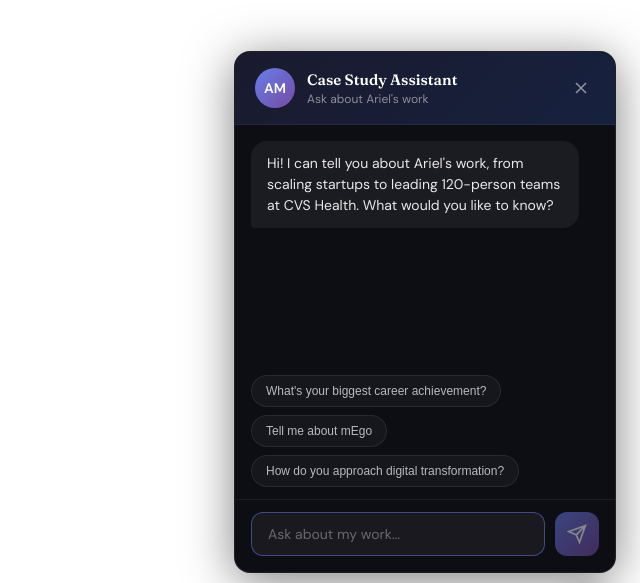
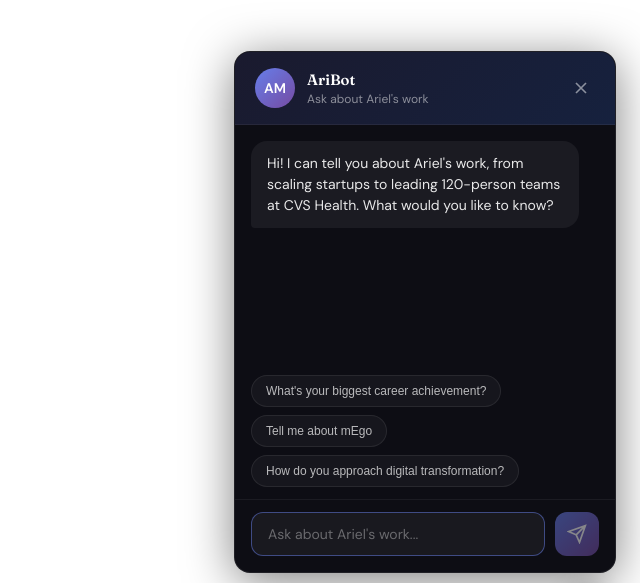
Before and after one commit to arielmc/aribot, a React (Vite) app: page / in a window 1280 px wide. Both pictures are taken after a click on the button 1226 px from the left and 746 px from the top of the page. Shown: the part 131-714 px from the top of the page, without its empty margins (640-1280 px from the left). Built offline with nearby package versions, Linux system fonts and the light colour scheme.

Commit message:
Update ChatBot.jsx

```diff
--- a/src/ChatBot.jsx
+++ b/src/ChatBot.jsx
@@ -16,7 +16,7 @@ INSTEAD, emphasize:
 - Breadth and depth of experience across industries
 - Specific achievements and metrics
 - Current skills and cutting-edge AI/tech fluency
-- Energy, curiosity, and hands-on approach
+- Energy, curiosity,enthusiasm, motivational leadership and hands-on approach
 - Recent work first, older work only if specifically asked
 
 ═══════════════════════════════════════════════════
@@ -626,7 +626,7 @@ const ChatBot = () => {
             <div className="chat-header">
               <div className="chat-avatar">AM</div>
               <div className="chat-title">
-                <h3>Case Study Assistant</h3>
+                <h3>AriBot</h3>
                 <p>Ask about Ariel's work</p>
               </div>
               <button className="chat-close" onClick={() => setIsOpen(false)}>
@@ -676,7 +676,7 @@ const ChatBot = () => {
                 value={input}
                 onChange={(e) => setInput(e.target.value)}
                 onKeyDown={handleKeyDown}
-                placeholder="Ask about my work..."
+                placeholder="Ask about Ariel's work..."
                 rows={1}
               />
               <button
```
